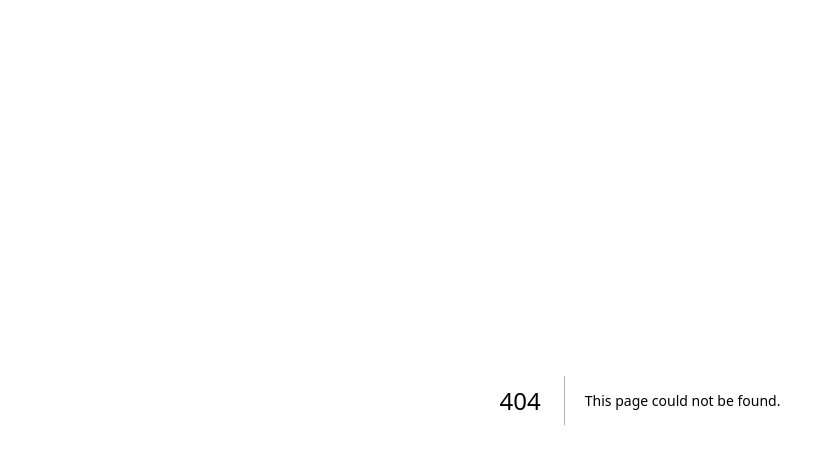
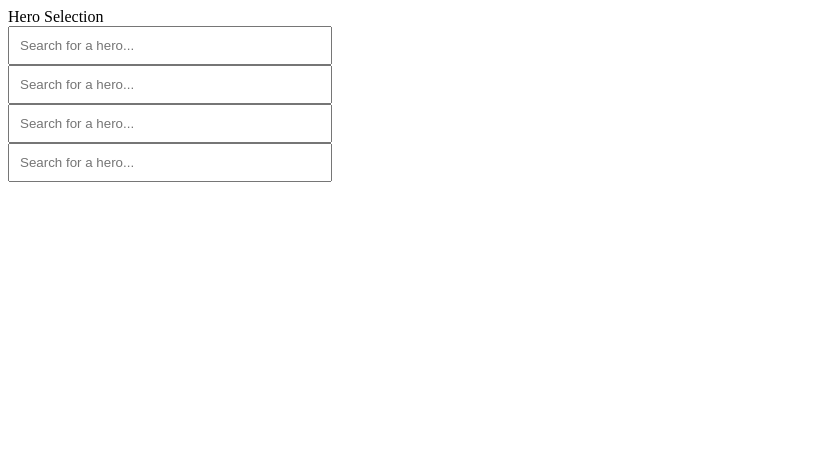
Before and after one commit to matsusht24/battleground_overlay, a Next.js app in the folder client/hsbg_helper/: page /hero/page in a window 1280 px wide. Before the commit this address had no page. Shown: the top 464 px of the page, without its empty margins (0-835 px from the left). Built offline with nearby package versions, Linux system fonts and the light colour scheme.

Commit message:
Started creating UI elements for Heros

```diff
--- /dev/null
+++ b/client/hsbg_helper/pages/hero/page.tsx
@@ -0,0 +1,18 @@
+import React from 'react'
+import HeroCard from '../ui/hero_card'
+function Page() {
+  return (
+    <div className='flex grid-row'>
+        Hero Selection
+        <div className='flex grid-col'>
+            <HeroCard/>
+            <HeroCard/>
+            <HeroCard/>
+            <HeroCard/>
+        </div>
+
+    </div>
+  )
+}
+
+export default Page;
--- /dev/null
+++ b/client/hsbg_helper/pages/ui/hero_card.tsx
@@ -0,0 +1,8 @@
+import React from 'react'
+import SearchBar from './search_bar'
+
+export default function HeroCard() {
+  return (
+    <div><SearchBar/></div>
+  )
+}
--- /dev/null
+++ b/client/hsbg_helper/pages/ui/search_bar.tsx
@@ -0,0 +1,89 @@
+
+import React, { useState, ChangeEvent, MouseEvent } from 'react';
+
+
+// Sample hero names
+const heroes = [
+  'Gandalf',
+  'Frodo',
+  'Aragorn',
+  'Legolas',
+  'Gimli',
+  'Samwise',
+  'Boromir',
+  'Sauron',
+  'Saruman',
+  'Gollum',
+];
+
+const SearchBar = () => {
+  const [query, setQuery] = useState('');
+  const [suggestions, setSuggestions] = useState<string[]>([]);
+
+  const handleChange = (event: ChangeEvent<HTMLInputElement>) => {
+    const value = event.target.value;
+    setQuery(value);
+
+    // Filter heroes based on the query
+    if (value) {
+      const filteredSuggestions = heroes.filter((hero) =>
+        hero.toLowerCase().includes(value.toLowerCase())
+      );
+      setSuggestions(filteredSuggestions);
+    } else {
+      setSuggestions([]);
+    }
+  };
+
+  const handleSuggestionClick = (suggestion: string) => {
+    setQuery(suggestion);
+    setSuggestions([]);
+  };
+
+  return (
+    <div style={{ position: 'relative', width: '300px' }}>
+      <input
+        type="text"
+        value={query}
+        onChange={handleChange}
+        placeholder="Search for a hero..."
+        style={{ width: '100%', padding: '10px' }}
+      />
+      {suggestions.length > 0 && (
+        <ul
+          style={{
+            position: 'absolute',
+            top: '100%',
+            left: '0',
+            right: '0',
+            background: 'white',
+            border: '1px solid #ccc',
+            margin: 0,
+            padding: 0,
+            listStyle: 'none',
+            maxHeight: '150px',
+            overflowY: 'auto',
+          }}
+        >
+          {suggestions.map((suggestion) => (
+            <li
+              key={suggestion}
+              onClick={() => handleSuggestionClick(suggestion)}
+              style={{
+                padding: '10px',
+                cursor: 'pointer',
+                borderBottom: '1px solid #eee',
+              }}
+              onMouseEnter={(e) => (e.target.style.backgroundColor = '#f0f0f0')}
+              onMouseLeave={(e) => (e.target.style.backgroundColor = 'white')}
+            >
+              {suggestion}
+            </li>
+          ))}
+        </ul>
+      )}
+    </div>
+  );
+};
+
+export default SearchBar;
```
Also changed, not shown: client/hsbg_helper/pages/hero/heroes.tsx (deleted, +0 -9 lines).
